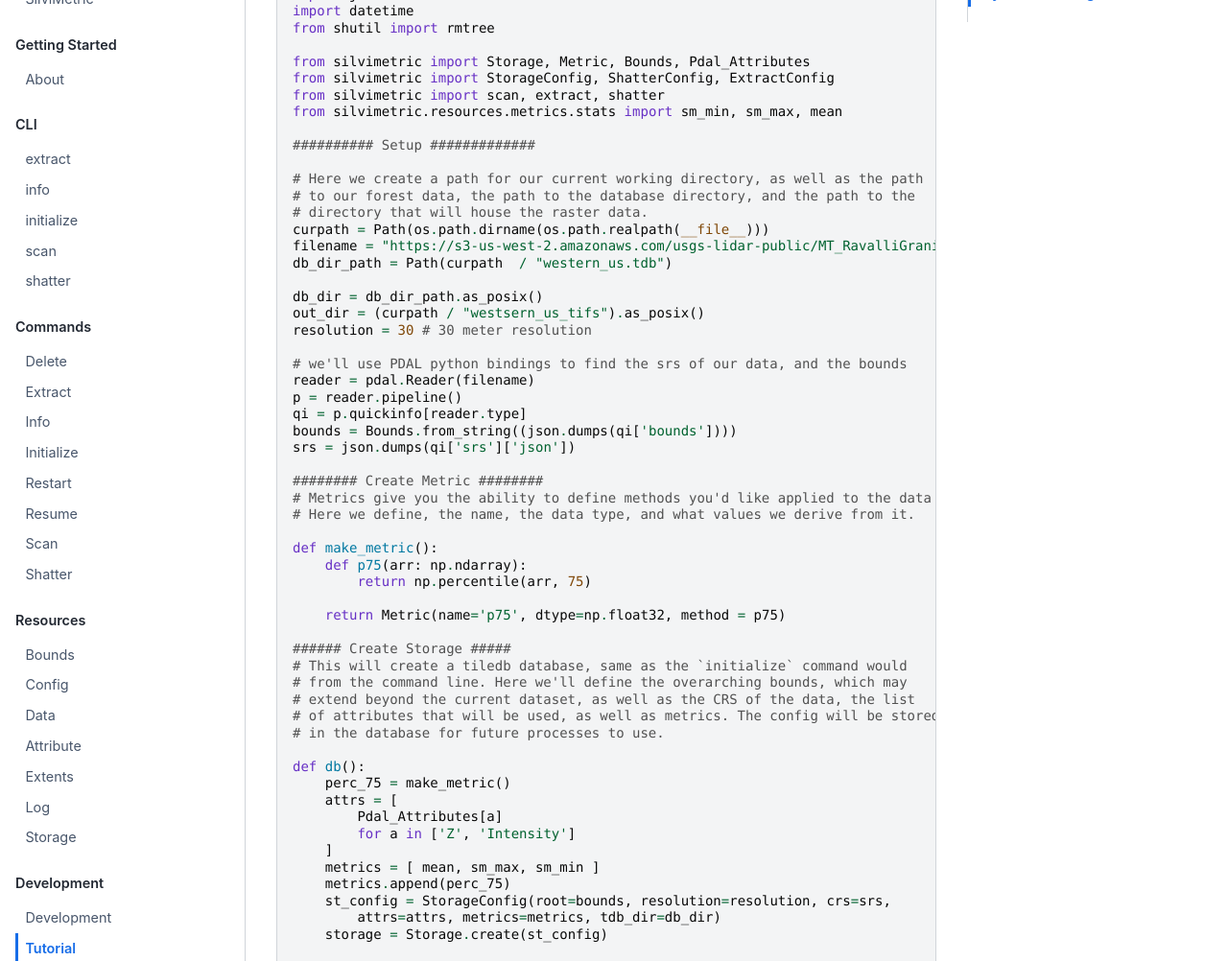
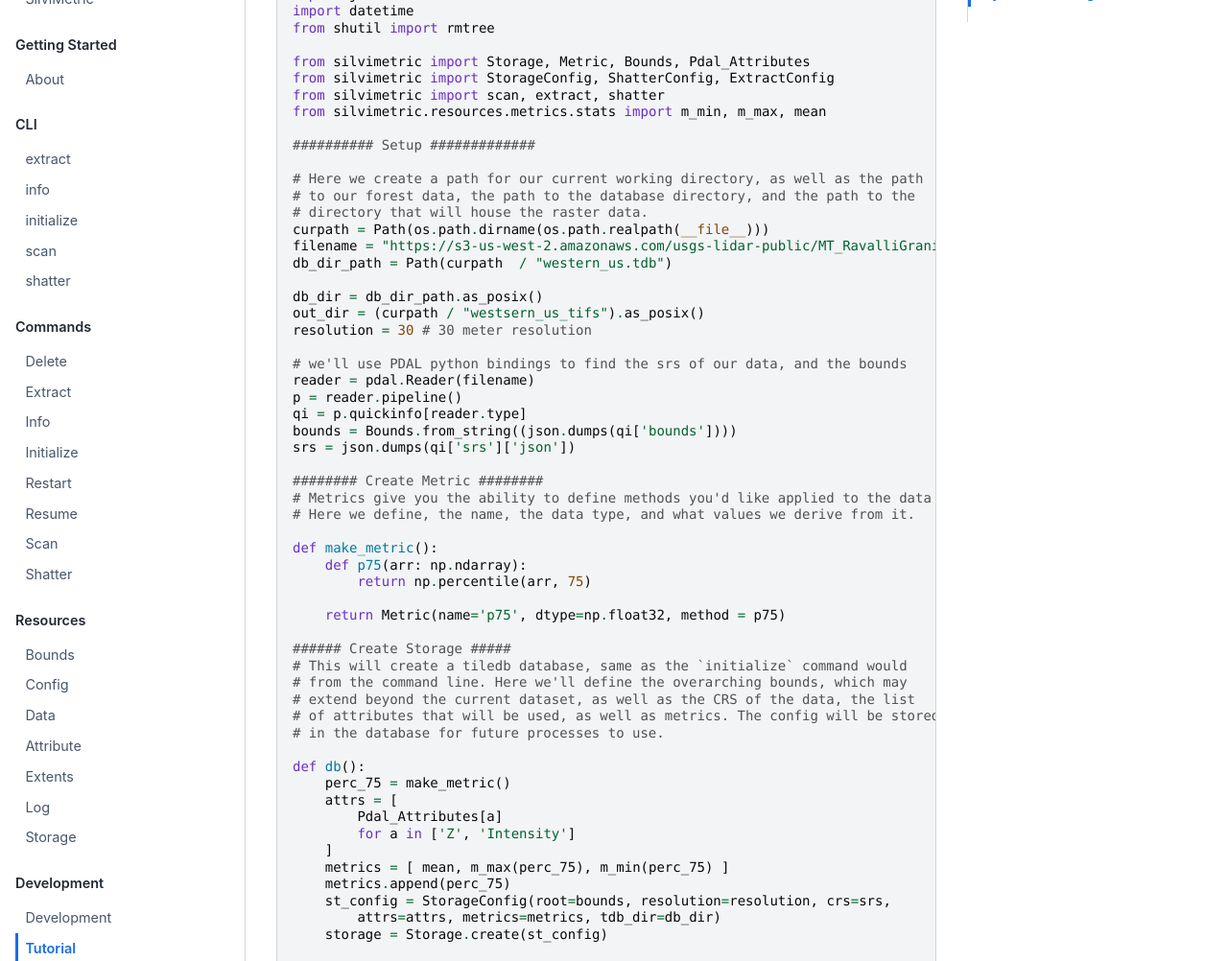
Before and after one commit to hobuinc/silvimetric, a Jupyter Book: the page built from docs/source/tutorial.md, in a window 1280 px wide and 1400 px high, scrolled down 7894 px. Shown: the part 152-1154 px from the top of the window at 96% size. Built offline with Jupyter Book 1.0.4 settings and Sphinx 7.4.7 and the Sphinx Book theme 1.1.4, drawn with Linux system fonts in a browser that asks for light colours.

Commit message:
replace deprecated min,max vars with functions
sm_min and sm_max replaced with m_min() and m_max()

```diff
--- a/docs/source/tutorial.md
+++ b/docs/source/tutorial.md
@@ -397,7 +397,7 @@ from shutil import rmtree
 from silvimetric import Storage, Metric, Bounds, Pdal_Attributes
 from silvimetric import StorageConfig, ShatterConfig, ExtractConfig
 from silvimetric import scan, extract, shatter
-from silvimetric.resources.metrics.stats import sm_min, sm_max, mean
+from silvimetric.resources.metrics.stats import m_min, m_max, mean
 
 ########## Setup #############
 
@@ -442,7 +442,7 @@ def db():
         Pdal_Attributes[a]
         for a in ['Z', 'Intensity']
     ]
-    metrics = [ mean, sm_max, sm_min ]
+    metrics = [ mean, m_max(perc_75), m_min(perc_75) ]
     metrics.append(perc_75)
     st_config = StorageConfig(root=bounds, resolution=resolution, crs=srs,
         attrs=attrs, metrics=metrics, tdb_dir=db_dir)
```
